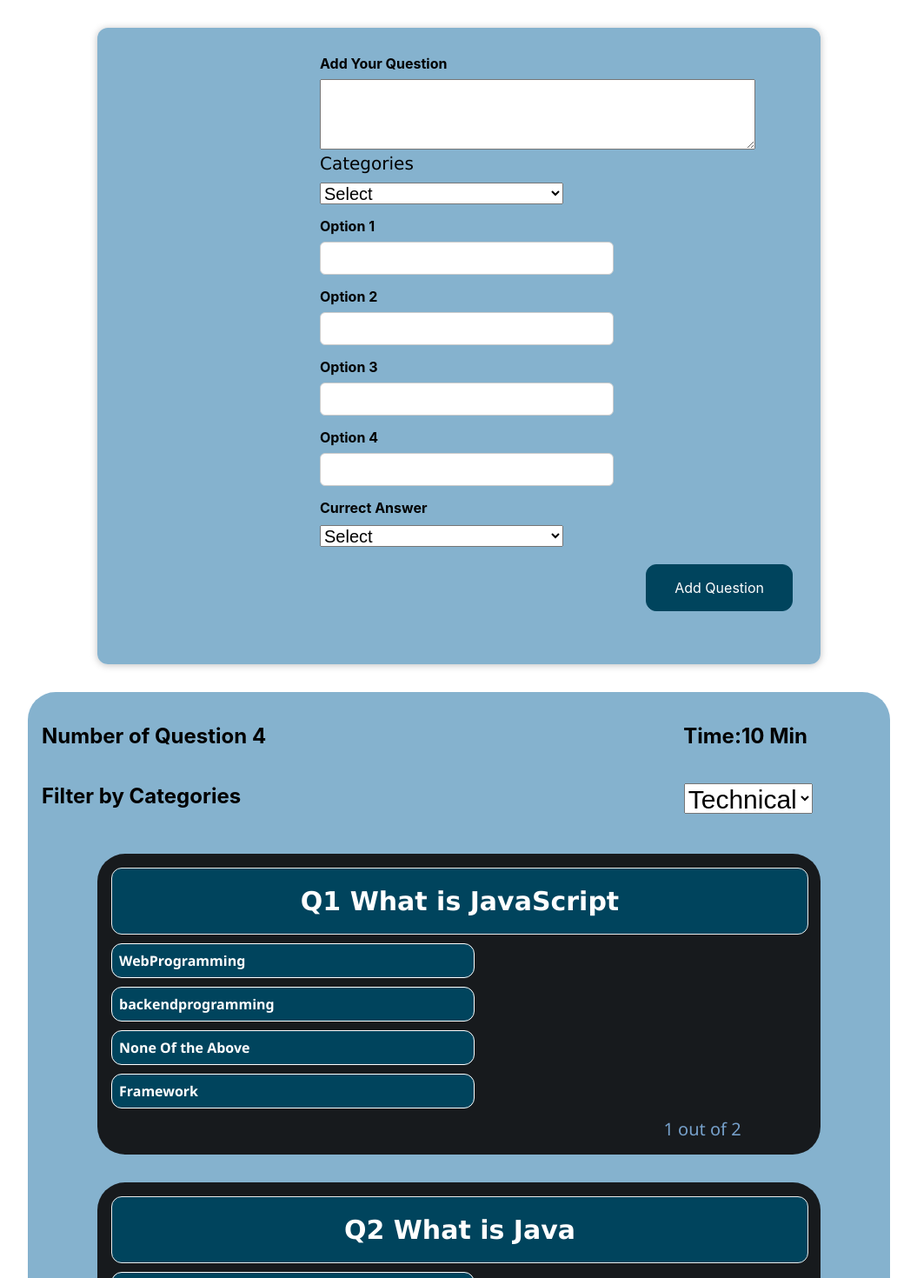
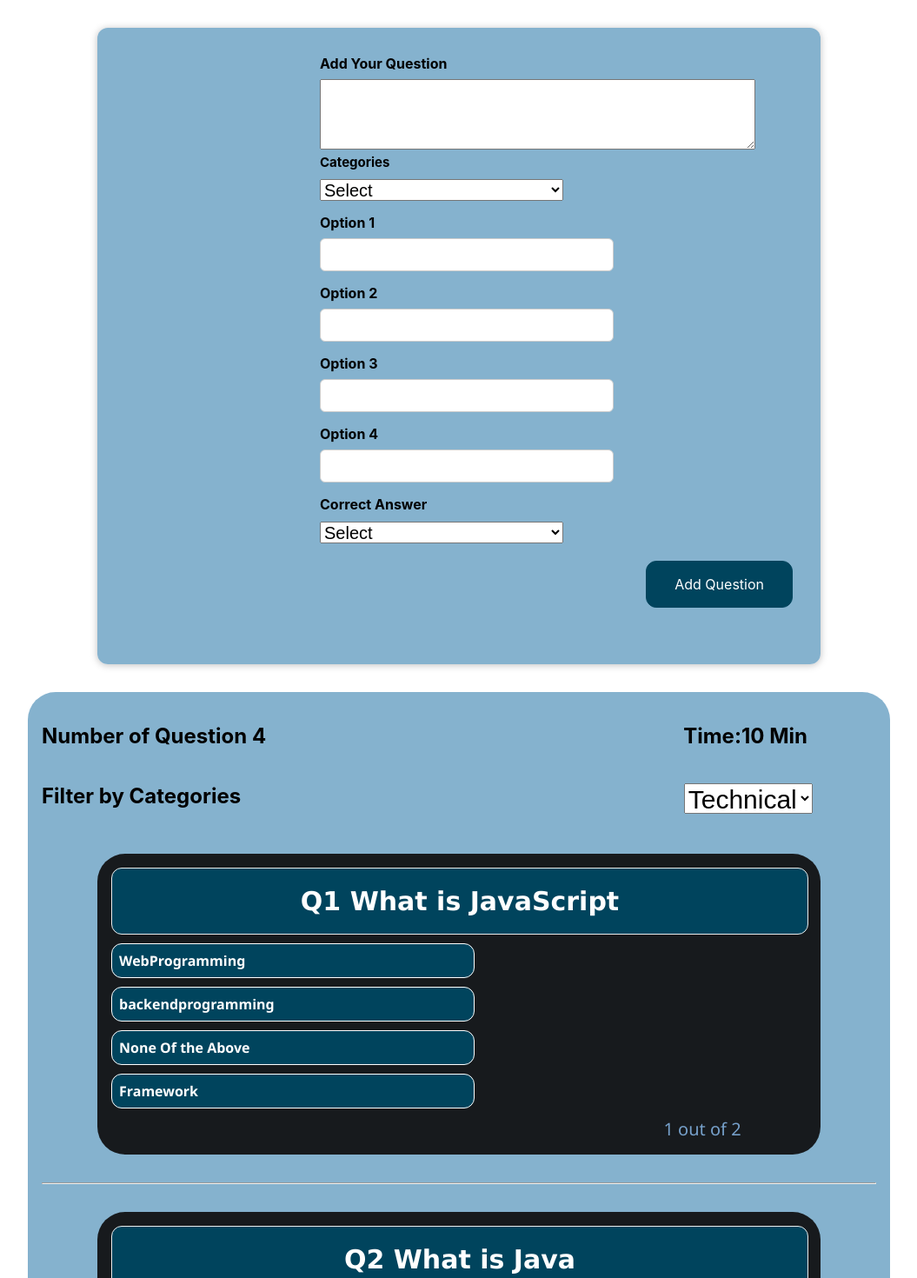
Before and after one commit to shetevaibhav/Quizeapp-Reactjs, a React (Create React App) app: page / in a window 1280 px wide. Shown: the top 1470 px of the page at 87% size, without its empty margins (112-1167 px from the left). Built offline with nearby package versions, Linux system fonts and the light colour scheme.

Commit message:
fourth commit

```diff
--- a/src/component/NewQuestion/QuestionForm.css
+++ b/src/component/NewQuestion/QuestionForm.css
@@ -4,7 +4,7 @@
     gap: 1rem;
     margin-bottom: 1rem;
     text-align: left;
-   margin-left: 30%;
+    margin-left: 30%;
 
   }
 
@@ -37,7 +37,7 @@
 
 .label
 {
-  font-size: 20px;
+  font-size: 15px;
   margin-top: 40px;
-  font-family: 'Lucida Sans', 'Lucida Sans Regular', 'Lucida Grande', 'Lucida Sans Unicode', Geneva, Verdana, sans-serif;
+  font-weight: bold;
 }
--- a/src/component/NewQuestion/QuestionForm.js
+++ b/src/component/NewQuestion/QuestionForm.js
@@ -133,7 +133,7 @@ function QuestionForm(props) {
           <input type="text" onChange={option4changehandler} value={userInput.enteredoption4} />
         </div>
         <div className="new-expense__control">
-          <label>Currect Answer</label>
+          <label>Correct Answer</label>
           {/* <input type="text"  onChange={currectanswerchangehandler} value={userInput.enteredanswer}/> */}
         <select className="dropdown" onChange={currectanswerchangehandler} value={userInput.enteredanswer}>
         <option value="">Select</option>
--- a/src/component/Quiz/Question.css
+++ b/src/component/Quiz/Question.css
@@ -33,3 +33,8 @@
    border-radius: 50px;
    font-size: 20px;
 }
+
+.hr
+{
+    color:red;
+}
--- a/src/component/Quiz/Question.js
+++ b/src/component/Quiz/Question.js
@@ -25,25 +25,11 @@ function Question(props) {
    if(filterquestion.length>0)
    {
     questioncontent=filterquestion.map((ques,index)=>{
-        return <Quize key={ques.id} question={ques} len={length1} index={index} />
+        return <div><Quize key={ques.id} question={ques} len={length1} index={index}/><hr/></div>
     });
    }
 
-  // const [choicecategory, setchoicecategory] = useState("");
-  // const filterchoice = (c) => {
-  //   setchoicecategory(c);
-  // };
-  // const filterques = questions.filter((question) => {
-  //   return question.category === choicecategory;
-  // });
-  // let length1 = filterques.length;
-  // let questioncontent = <p>There is No Quiz in {choicecategory} </sp>;
-  // if (filterques.length > 0) {
-  //   questioncontent = filterques.map((question, index) => {
-  //     return (
-  //       <Quize key={question.id} question={question} len={length1} index={index} />
-  //     );
-  //   });
+
 
   return (
     <div className="question-box">
@@ -53,19 +39,7 @@ function Question(props) {
       </div>
      <Questionfilter question={questions} selected={filtercategory} onChangefilter={filterchangehandler}/>
 
-      {/* <Questionfilter
-        selectedcategory={choicecategory}
-        onChangeFilter={filterchoice}
-      /> */}
      {questioncontent}
-
-
-      {/* {questions.map((item, index) => {
-        return (
-          <Quize key={index + 1} question={item} len={len} index={index} />
-        );
-      })} */}
-      <hr/>
     </div>
   );
     }
--- a/src/component/Quiz/Quize.js
+++ b/src/component/Quiz/Quize.js
@@ -16,8 +16,10 @@ function Quize(props) {
         <div className='question__option'>{option3}</div>
         <div className='question__option'>{option4}</div>
         <div className='status-Quesno'>{props.index+1} out of {props.len}</div>
+
     </div>
   )
+
 }
 
 export default Quize
```
